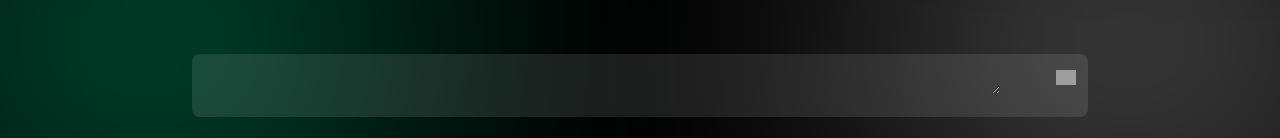
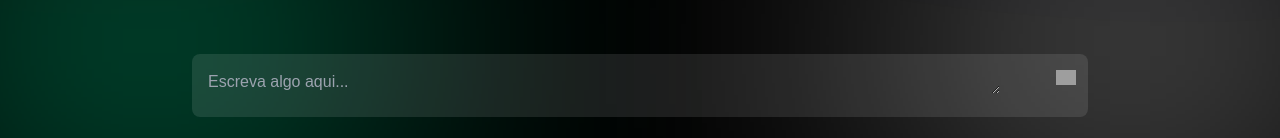
Before and after one commit to JHOW2004/Carrybr, a React (Vite) app: page / in a window 1280 px wide. Shown: the part 659-797 px from the top of the page. Built offline with nearby package versions, Linux system fonts and the light colour scheme; grey boxes are pictures that could not be loaded; a web font is replaced by a local one.

Commit message:
placeholder

```diff
--- a/src/components/ChatInput.jsx
+++ b/src/components/ChatInput.jsx
@@ -26,6 +26,7 @@ const ChatInput = ({ sendMessage, loading }) => {
             className="border-0 bg-transparent outline-none w-11/12"
             value={value}
             type="text"
+            placeholder="Escreva algo aqui..."
             onChange={(e) => setValue(e.target.value)}
           />
 
```
